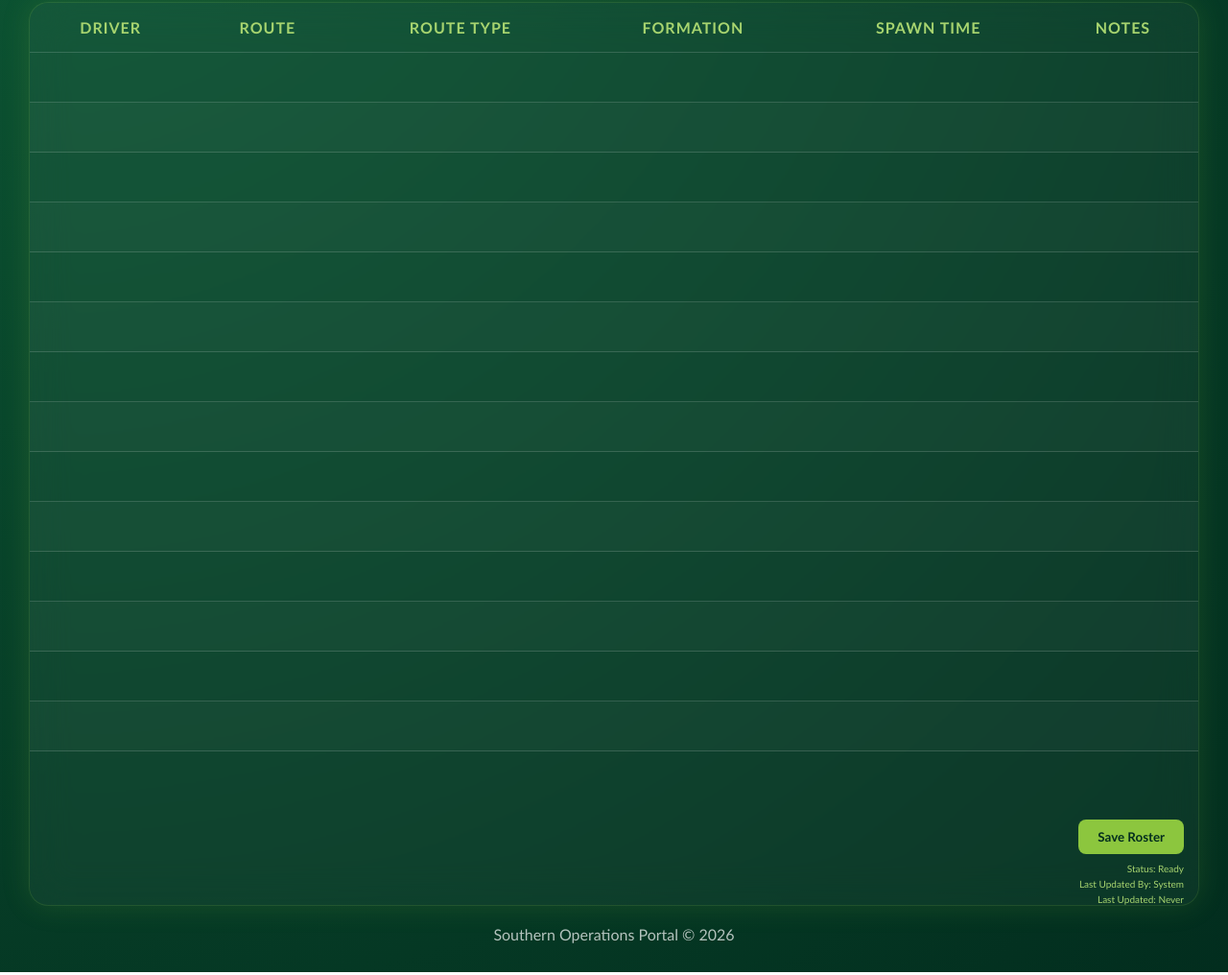
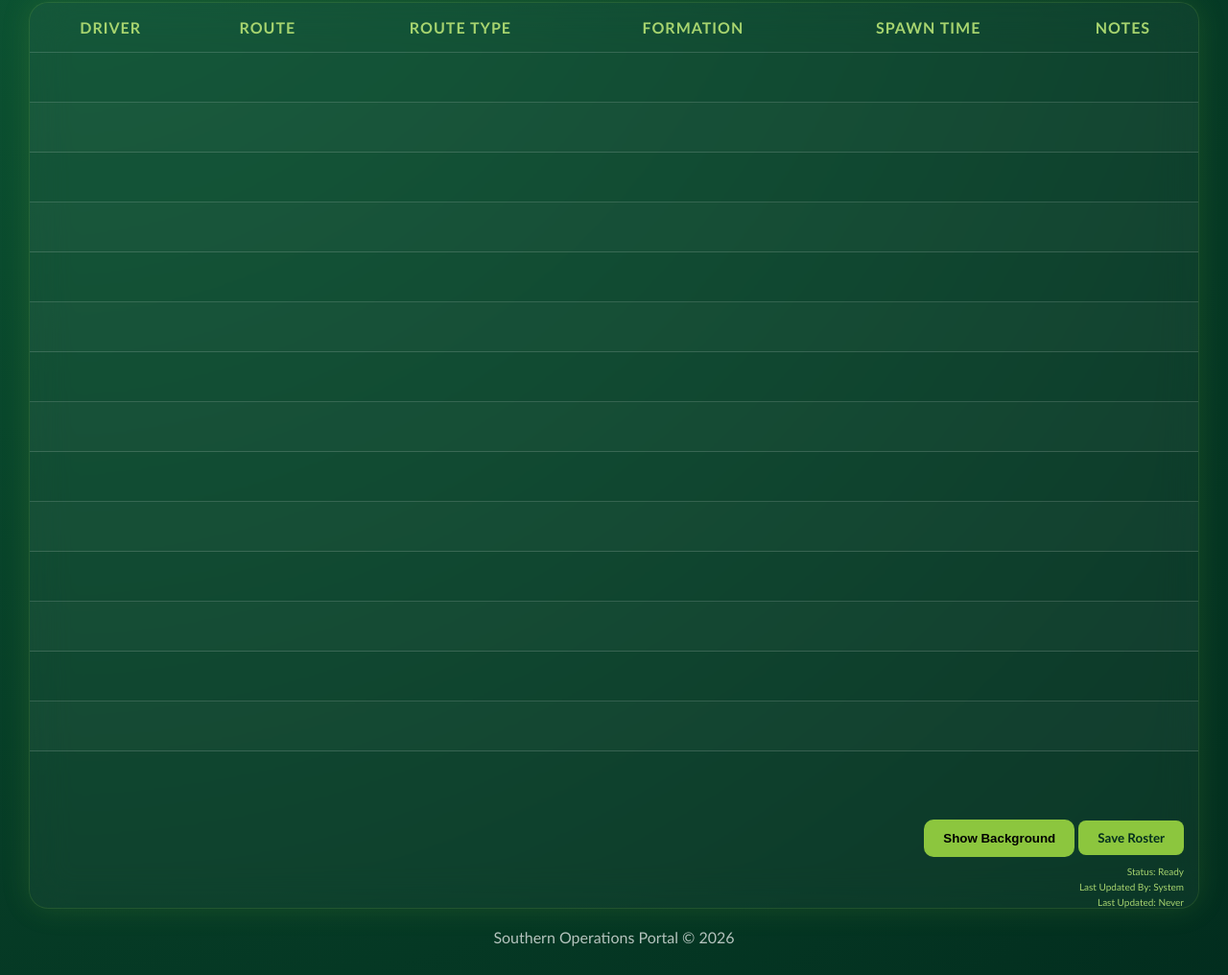
Before and after one commit to martyndyke-max/southern-operations-portal, a plain HTML site: page index.html in a window 1280 px wide. Shown: the part 348-1364 px from the top of the page at 96% size. Drawn offline with Linux system fonts and the light colour scheme; no server answers.

Commit message:
Add background toggle functionality to schedule
Added a background div to the schedule section and a button to toggle its visibility.

```diff
--- a/index.html
+++ b/index.html
@@ -33,7 +33,9 @@
 
     <!-- SCHEDULE -->
 
-    <section class="schedule-card">
+<section class="schedule-card">
+
+    <div id="rosterBackground"></div>
 
     <table>
 
@@ -217,6 +219,9 @@
 </div>
 
     <div class="toolbar">
+        <button id="toggleBackground">
+    Show Background
+</button>
         <button id="saveBtn">
             Save Roster
         </button>
```
